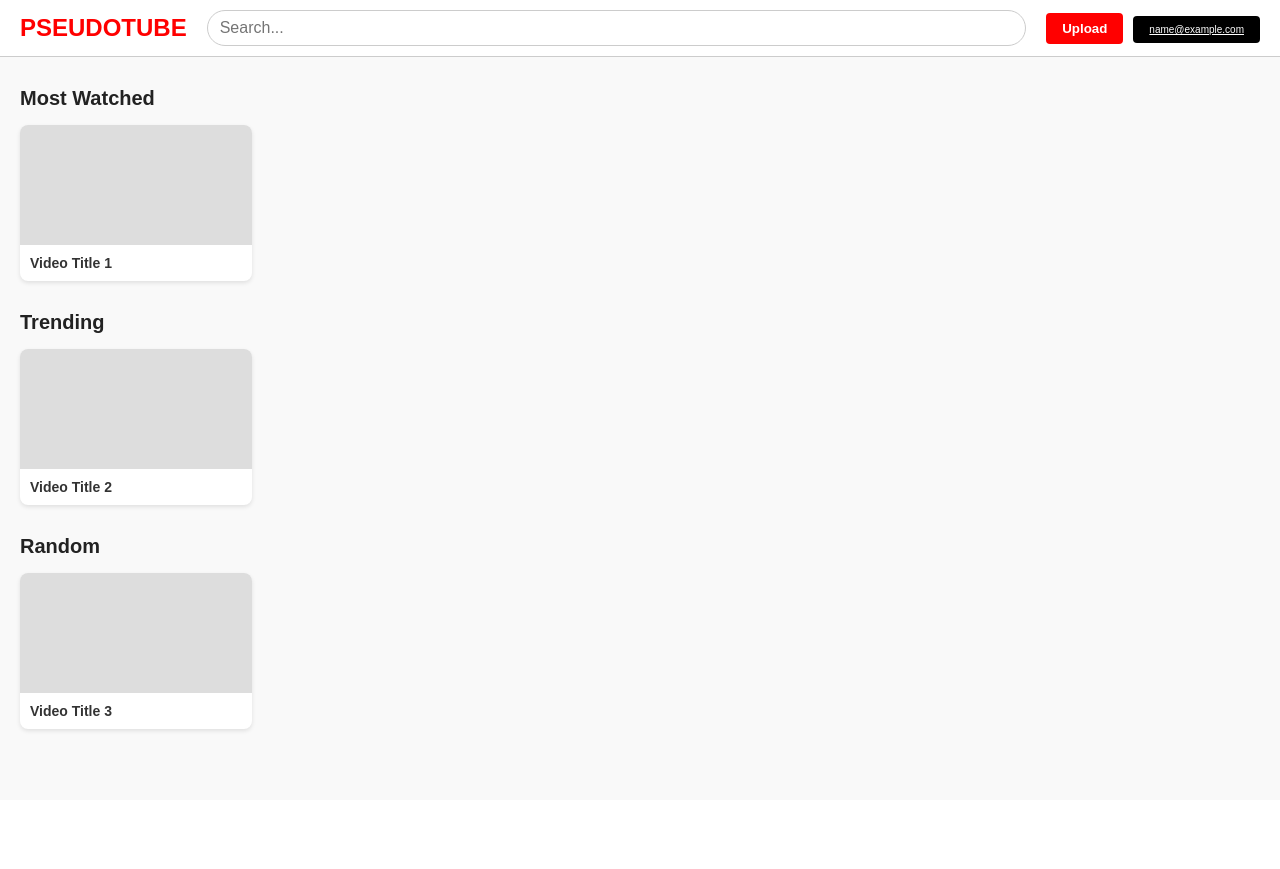
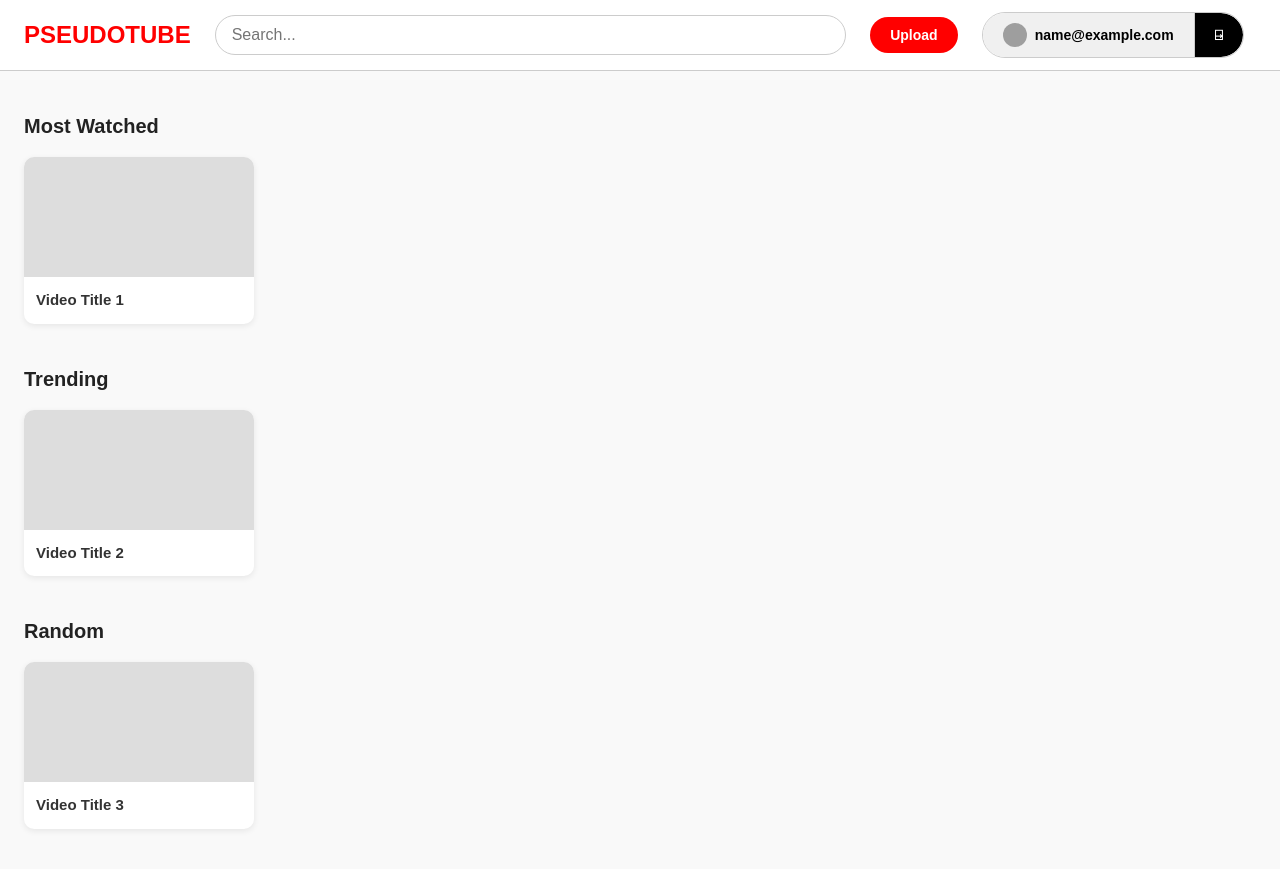
Before and after one commit to snpynk/pseudotube_flask_app, a Flask app: page / in a window 1280 px wide. Before the commit the page ends 732 px from the top, so only its background shows below. Run offline with Flask 3, Linux system fonts and the light colour scheme; the visitor is signed in with stand-in values (Sample User, id 1); parts of the project's set-up code (start-up, migrations or seed data) failed here and were passed over; grey boxes are pictures that could not be loaded.

Commit message:
fix: improve and set proper topbar account/login/logout button behaviour

```diff
--- a/static/common.css
+++ b/static/common.css
@@ -1,3 +1,4 @@
+/* Global Reset & Base */
 * {
   box-sizing: border-box;
   margin: 0;
@@ -7,6 +8,8 @@
 body {
   font-family: Arial, sans-serif;
   background-color: #f9f9f9;
+  color: #333;
+  line-height: 1.5;
 }
 
 /* Top Bar */
@@ -14,8 +17,8 @@ body {
   display: flex;
   align-items: center;
   justify-content: space-between;
-	background-color: #ffffff;
-	padding: 10px 20px;
+  background-color: #fff;
+  padding: 12px 24px;
   border-bottom: 1px solid #ccc;
   position: sticky;
   top: 0;
@@ -31,58 +34,81 @@ body {
 
 .search-bar {
   flex: 1;
-	margin: 0 20px;
+  margin: 0 24px;
 }
 
 .search-bar input {
   width: 100%;
-	padding: 8px 12px;
+  padding: 10px 16px;
   font-size: 16px;
   border: 1px solid #ccc;
-	border-radius: 20px;
+  border-radius: 9999px;
+  background-color: #fff;
 }
 
+/* Pill Button Base */
+.pill-button {
+  padding: 10px 20px;
+  border-radius: 9999px;
+  font-weight: bold;
+  font-size: 14px;
+  border: none;
+  display: inline-flex;
+  align-items: center;
+  gap: 8px;
+  cursor: pointer;
+  text-decoration: none;
+  transition: background-color 0.2s;
+  white-space: nowrap;
+}
+
+/* Pill Button Variants */
+.pill-button.red {
+  background-color: #ff0000;
+  color: #fff;
+}
+
+.pill-button.red:hover {
+  background-color: #e00000;
+}
+
+.pill-button.black {
+  background-color: #000;
+  color: #fff;
+}
+
+.pill-button.black:hover {
+  background-color: #222;
+}
+
+.pill-button.gray {
+  background-color: #f0f0f0;
+  color: #000;
+}
+
+.pill-button.gray:hover {
+  background-color: #e0e0e0;
+}
+
+/* Right Section */
 .right-section {
   display: flex;
   align-items: center;
-	gap: 10px;
+  gap: 12px;
 }
 
-.upload-btn {
-	background-color: #ff0000;
-	color: #fff;
-	border: none;
-	padding: 8px 16px;
-	border-radius: 4px;
-	cursor: pointer;
-	font-weight: bold;
-}
-
-.account-btn {
-	font-size: 10px;
-	max-width: 10px;
-	white-space: nowrap;
-	text-overflow: ellipsis;
-	overflow: hidden;
-	background-color: #000000;
-	color: #fff;
-	border: none;
-	padding: 8px 16px;
-	border-radius: 4px;
-	cursor: pointer;
-}
-
-/* Video Grid Section */
+/* Section Layout */
 .section {
-	margin: 30px 20px;
+  margin: 40px 24px;
 }
 
 .section h2 {
-	margin-bottom: 15px;
+  margin-bottom: 16px;
   font-size: 20px;
   color: #222;
 }
 
+/* Video Grid */
 .video-grid {
   display: grid;
   grid-template-columns: repeat(auto-fill, minmax(200px, 1fr));
@@ -91,9 +117,14 @@ body {
 
 .video-card {
   background-color: #fff;
-	border-radius: 8px;
+  border-radius: 10px;
   overflow: hidden;
-	box-shadow: 0 2px 4px rgba(0,0,0,0.1);
+  box-shadow: 0 2px 6px rgba(0, 0, 0, 0.08);
+  transition: box-shadow 0.2s;
+}
+
+.video-card:hover {
+  box-shadow: 0 4px 10px rgba(0, 0, 0, 0.1);
 }
 
 .video-thumb {
@@ -103,8 +134,42 @@ body {
 }
 
 .video-title {
-	padding: 10px;
-	font-size: 14px;
+  padding: 12px;
+  font-size: 15px;
   font-weight: bold;
   color: #333;
 }
+
+/* Button Group */
+.button-group {
+  display: inline-flex;
+  border: 1px solid #ccc;
+  border-radius: 9999px;
+  overflow: hidden;
+}
+
+.button-group > * {
+  composes: pill-button gray;
+  border: none;
+  border-radius: 0;
+  flex: 1;
+}
+
+.button-group > *:first-child {
+  border-top-left-radius: 9999px;
+  border-bottom-left-radius: 9999px;
+  border-right: 1px solid #ccc;
+}
+
+.button-group > *:last-child {
+  border-top-right-radius: 9999px;
+  border-bottom-right-radius: 9999px;
+}
+
+/* Avatar inside buttons */
+.button-group .picture {
+  width: 24px;
+  height: 24px;
+  border-radius: 50%;
+  object-fit: cover;
+}
--- a/templates/top-bar.html
+++ b/templates/top-bar.html
@@ -7,12 +7,20 @@
 		<input type="text" placeholder="Search...">
 	</div>
 	<div class="right-section">
-		<button class="upload-btn">Upload</button>
+		{% if user.is_authenticated %}
+		<button class="pill-button red">Upload</button>
+		{% endif %}
 		<p>
-		{% if user.is_authenticated %}
-				<a class="account-btn" href="{{ url_for('route_logout') }}">{{ user.email }}</a>
+			{% if user.is_authenticated %}
+		<div class="button-group">
+			<p class="pill-button gray">
+				<img src={{user.picture}} class="picture">
+				{{user.email}}
+			</p>
+			<a href="{{ url_for('route_logout') }}" class="pill-button black" title="Logout">⍈</a>
+		</div>
 		{% else %}
-				<a class="account-btn" href="{{ url_for('route_oauth2_authorize', provider='google') }}">Login</a>
+		<a href="{{ url_for('route_oauth2_authorize', provider='google') }}" class="pill-button red" title="Login">Login</a>
 		{% endif %}
 		</p>
 	</div>
```
Lines whose indentation alone changed are shown as unchanged.
